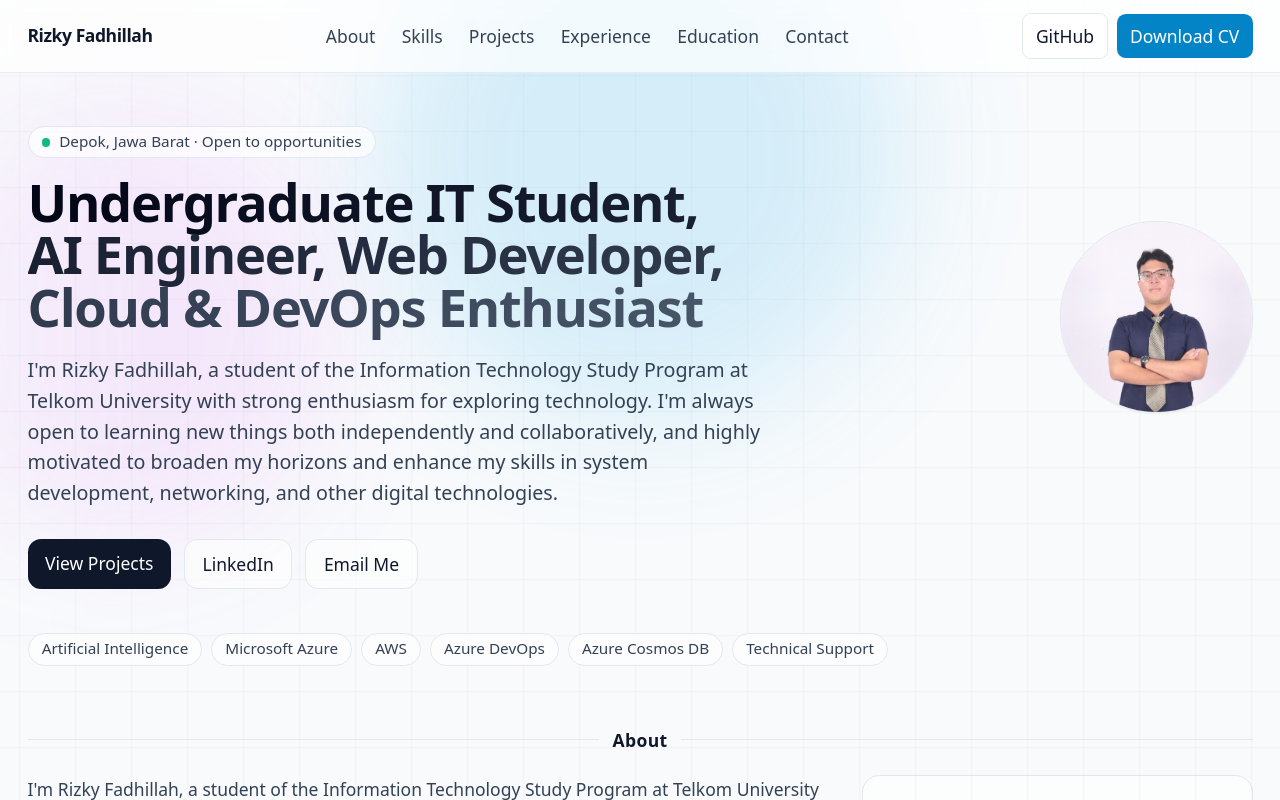
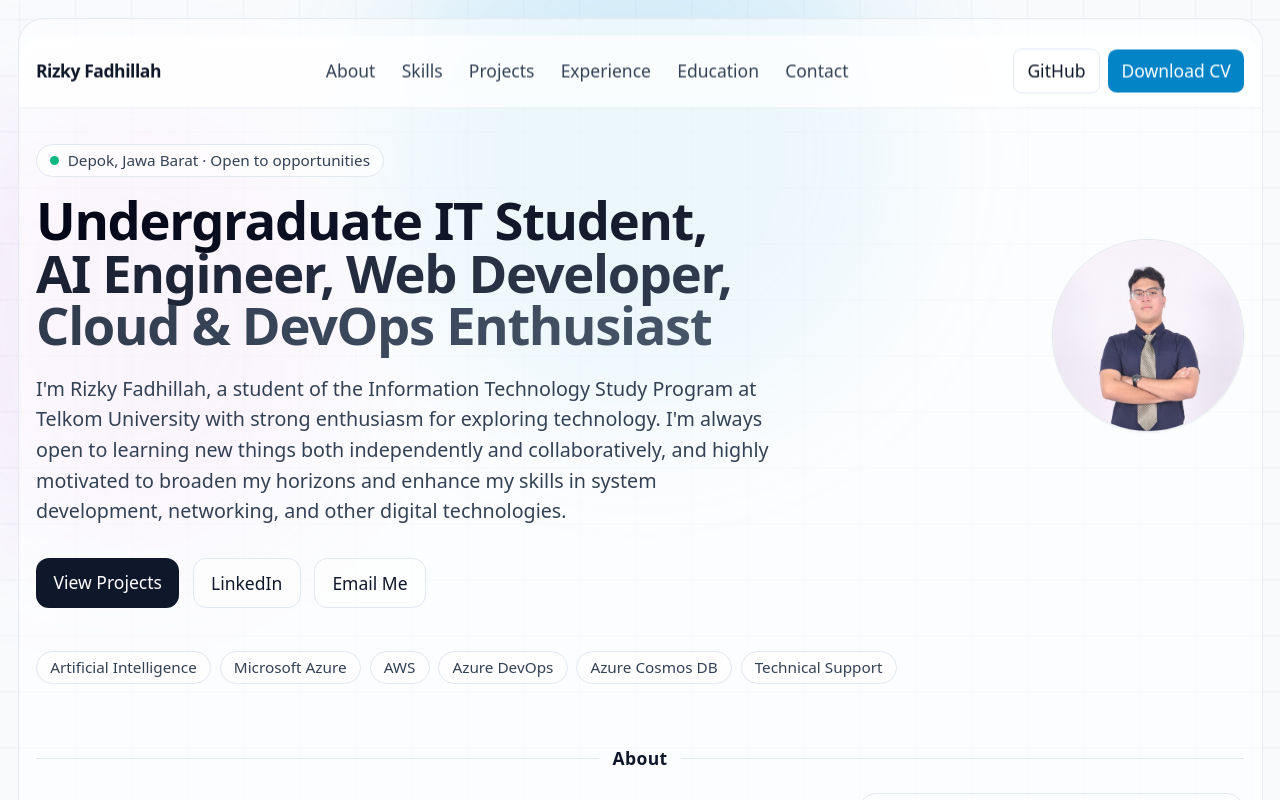
Before and after one commit to Kiryzsuuu/portofolio-rizky, a React (Vite) app: page / in a window 1280 px wide. Shown: the top 800 px of the page. Built offline with nearby package versions, Linux system fonts and the light colour scheme.

Commit message:
Add page frame border

```diff
--- a/src/App.tsx
+++ b/src/App.tsx
@@ -21,7 +21,7 @@ function App() {
   }
 
   return (
-    <div className="relative min-h-dvh overflow-hidden">
+    <div className="relative min-h-dvh overflow-hidden px-3 py-3 sm:px-4 sm:py-4">
       <div className="pointer-events-none absolute inset-0 bg-grid opacity-60" />
       <div className="pointer-events-none absolute inset-0 mask-fade">
         <div className="absolute -top-24 left-1/2 h-[520px] w-[520px] -translate-x-1/2 rounded-full bg-sky-500/15 blur-3xl" />
@@ -29,8 +29,9 @@ function App() {
         <div className="absolute bottom-0 right-0 h-[520px] w-[520px] rounded-full bg-emerald-500/10 blur-3xl" />
       </div>
 
-      <header className="sticky top-0 z-20 border-b border-slate-200/80 bg-white/70 backdrop-blur">
-        <div className="mx-auto flex max-w-6xl items-center justify-between px-4 py-3">
+      <div className="relative mx-auto max-w-6xl rounded-3xl border border-slate-200/80 bg-white/55">
+        <header className="sticky top-3 z-20 rounded-t-3xl border-b border-slate-200/80 bg-white/70 backdrop-blur sm:top-4">
+          <div className="flex items-center justify-between px-4 py-3">
             <a href="#top" className="font-semibold tracking-tight">
               {profile.name}
             </a>
@@ -77,7 +78,7 @@ function App() {
           </div>
         </header>
 
-      <main id="top" className="mx-auto max-w-6xl px-4 pb-14 pt-8 sm:pt-10 md:pb-16 md:pt-12">
+        <main id="top" className="px-4 pb-14 pt-8 sm:pt-10 md:pb-16 md:pt-12">
           <motion.section
             initial={reduceMotion ? undefined : 'hidden'}
             animate={reduceMotion ? undefined : 'visible'}
@@ -345,6 +346,7 @@ function App() {
           </footer>
         </main>
       </div>
+    </div>
   )
 }
 
```
Lines whose indentation alone changed are shown as unchanged.
